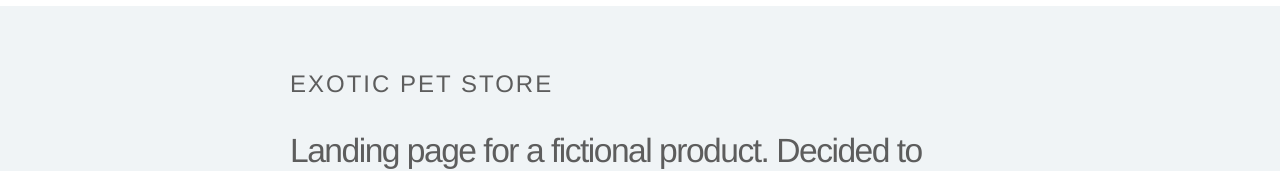
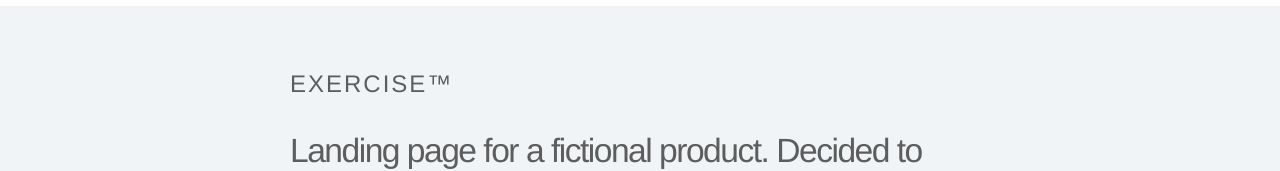
Before and after one commit to julianvazq/react-portfolio, a React (Create React App) app: page /exercise-site in a window 1280 px wide. Shown: the part 190-361 px from the top of the page. Built offline with nearby package versions, Linux system fonts and the light colour scheme.

Commit message:
Fix project title

```diff
--- a/src/components/middle/ProjectSection.js
+++ b/src/components/middle/ProjectSection.js
@@ -121,7 +121,6 @@ const ProjectSection = () => {
                 <p>React | Node | Express | MongoDB</p>
               </TechInfo>
               <img
-                width='100%'
                 src={require('../../images/md/life-tracker-md.png')}
                 srcSet={`${require('../../images/lg/life-tracker-lg.png')} 1300w,
                         ${require('../../images/md/life-tracker-md.png')} 853w,
--- a/src/components/projects/ExerciseSitePage.js
+++ b/src/components/projects/ExerciseSitePage.js
@@ -122,7 +122,7 @@ const ExoticPetStorePage = () => {
         <PaddingWrapper>
           <Container>
             <InnerContainer>
-              <Title>Exotic Pet Store</Title>
+              <Title>Exercise&trade;</Title>
               <ProjectDescription>
                 Landing page for a fictional product. Decided to have a little
                 fun and made it as if 'Exercise' was the product.
```
